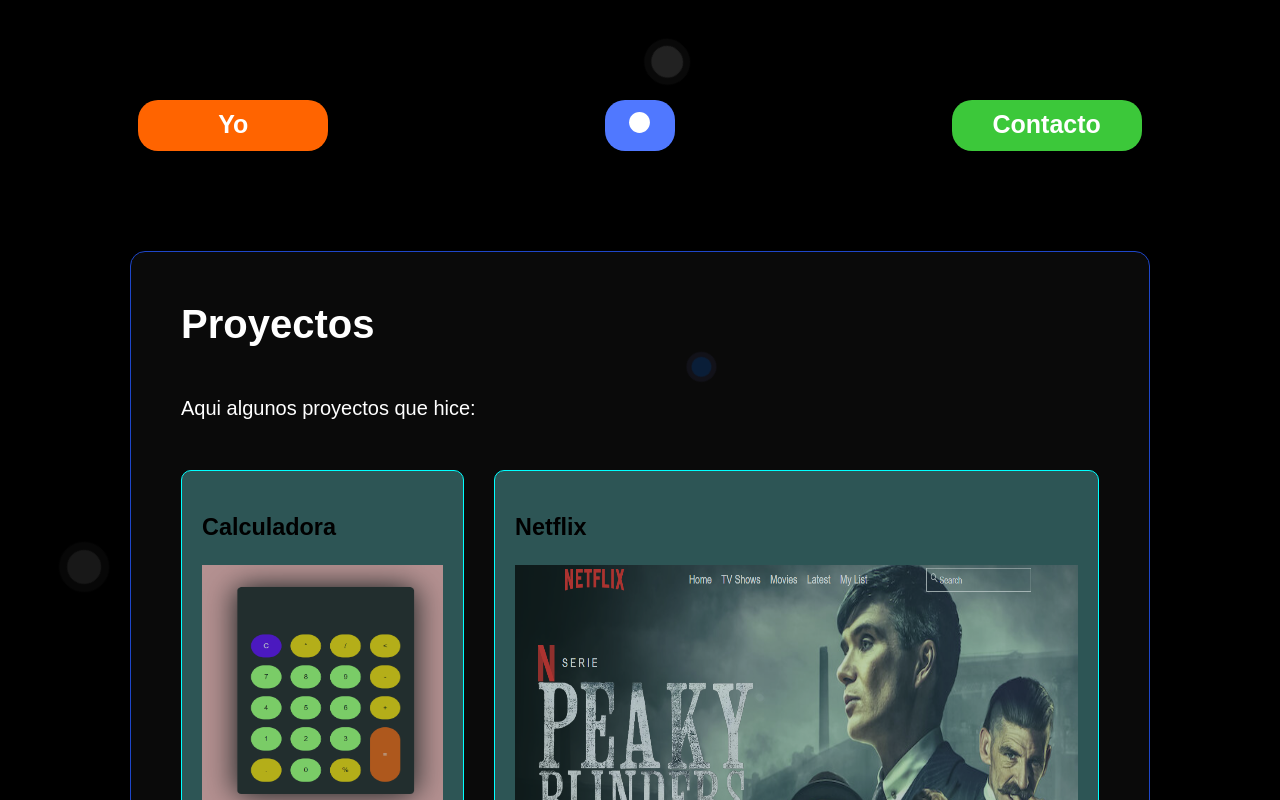
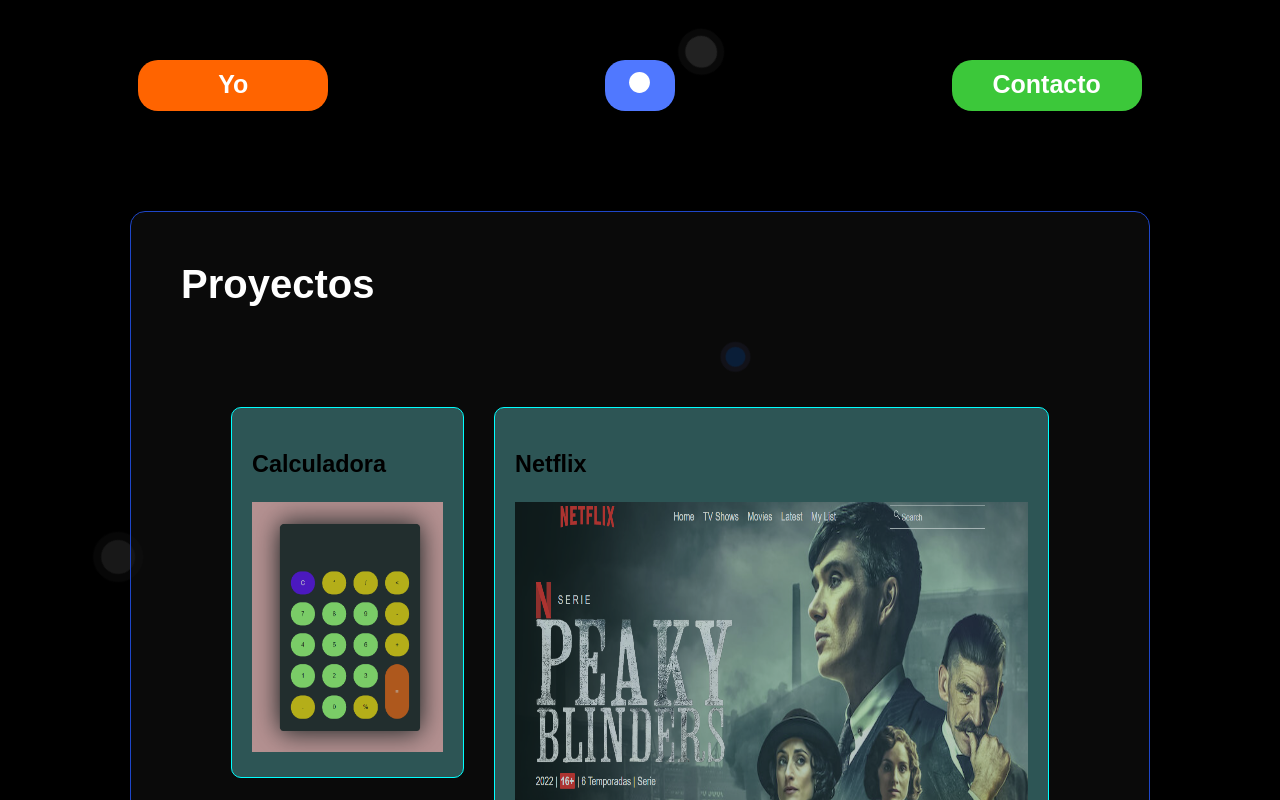
Before and after one commit to Alvaro110Luis/portafolio, a React (Vite) app: page /proyectos in a window 1280 px wide. Shown: the top 800 px of the page. Built offline with nearby package versions, Linux system fonts and the light colour scheme.

Commit message:
base funcional

```diff
--- a/src/App.jsx
+++ b/src/App.jsx
@@ -5,13 +5,14 @@ import { BiSolidCircle } from "react-icons/bi";
 
 function App() {
   useEffect(() => {
-    document.body.style.margin = "50px 30px";
-    document.body.style.backgroundColor = "rgb(0,0,0)";
+    document.body.style.backgroundColor = "rgb(0, 0, 0)";
+    document.body.style.margin = "10px 30px";
     document.body.style.color = "rgb(255, 255, 255)";
+    document.body.className = styles.bodyProyectos;
     return () => {
       document.body.style.backgroundColor = "";
+      document.body.style.margin = "";
       document.body.style.color = "";
-      document.body.style.margin = "";
     };
   }, []);
   const location = useLocation();
@@ -67,7 +68,6 @@ function App() {
           }}
         ></div>
       </section>
-
       <section className={styles.containButton}>
         <Link
           to="/"
--- a/src/App.module.scss
+++ b/src/App.module.scss
@@ -1,14 +1,28 @@
 $azul: rgb(80, 120, 255);
 $blanco: rgb(255, 255, 255);
 $negro: rgb(0, 0, 0);
-
+.bodyProyectos {
+  &::-webkit-scrollbar {
+    width: 8px;
+    background-color: rgb(0, 0, 0);
+  }
+  &::-webkit-scrollbar-thumb {
+    background-color: rgb(50, 50, 180);
+    border-radius: 20px;
+    &:hover {
+      background-color: rgb(80, 80, 210);
+    }
+  }
+}
 .containCirculosBackground {
   position: fixed;
   display: flex;
   justify-content: space-around;
   width: 90%;
   height: 90vh;
-  transform: rotate(-45deg);
+  left: 50%;
+  top: 50%;
+  transform: translate(-50%, -50%) rotate(-45deg);
 }
 .animacion {
   border-radius: 100%;
@@ -46,7 +60,12 @@ $negro: rgb(0, 0, 0);
     opacity: 0;
   }
 }
-
+$breakpoints: (
+  sm: 540px,
+  md: 768px,
+  lg: 1024px,
+);
+@mixin media-up($breakpoints){}
 .containButton {
   display: flex;
   justify-content: space-around;
--- a/src/Principal/proyectos.jsx
+++ b/src/Principal/proyectos.jsx
@@ -14,17 +14,10 @@ import imgControlApi from "../img/Captura de pantalla 2023-10-06 095359.png";
 import imgCard from "../img/Captura de pantalla 2023-09-30 100827.png";
 
 function Proyectos() {
-  useEffect(() => {
-    document.body.className = styles.bodyProyectos;
-    return () => {
-      document.body.className = "";
-    };
-  }, []);
   return (
     <article className={styles.contain}>
       <section>
         <h1>Proyectos</h1>
-        <p>Aqui algunos proyectos que hice:</p>
       </section>
       <nav className={styles.containLink}>
         <Link to="/proyectos/calculadora" className={styles.link}>
--- a/src/Principal/proyectos.module.scss
+++ b/src/Principal/proyectos.module.scss
@@ -43,7 +43,7 @@
     grid-template-columns: repeat(3, 1fr);
     gap: 20px;
     @media (min-width: 1160px) {
-      margin: 50px;
+      margin: 100px;
       gap: 30px;
     }
     .netflix {
```
